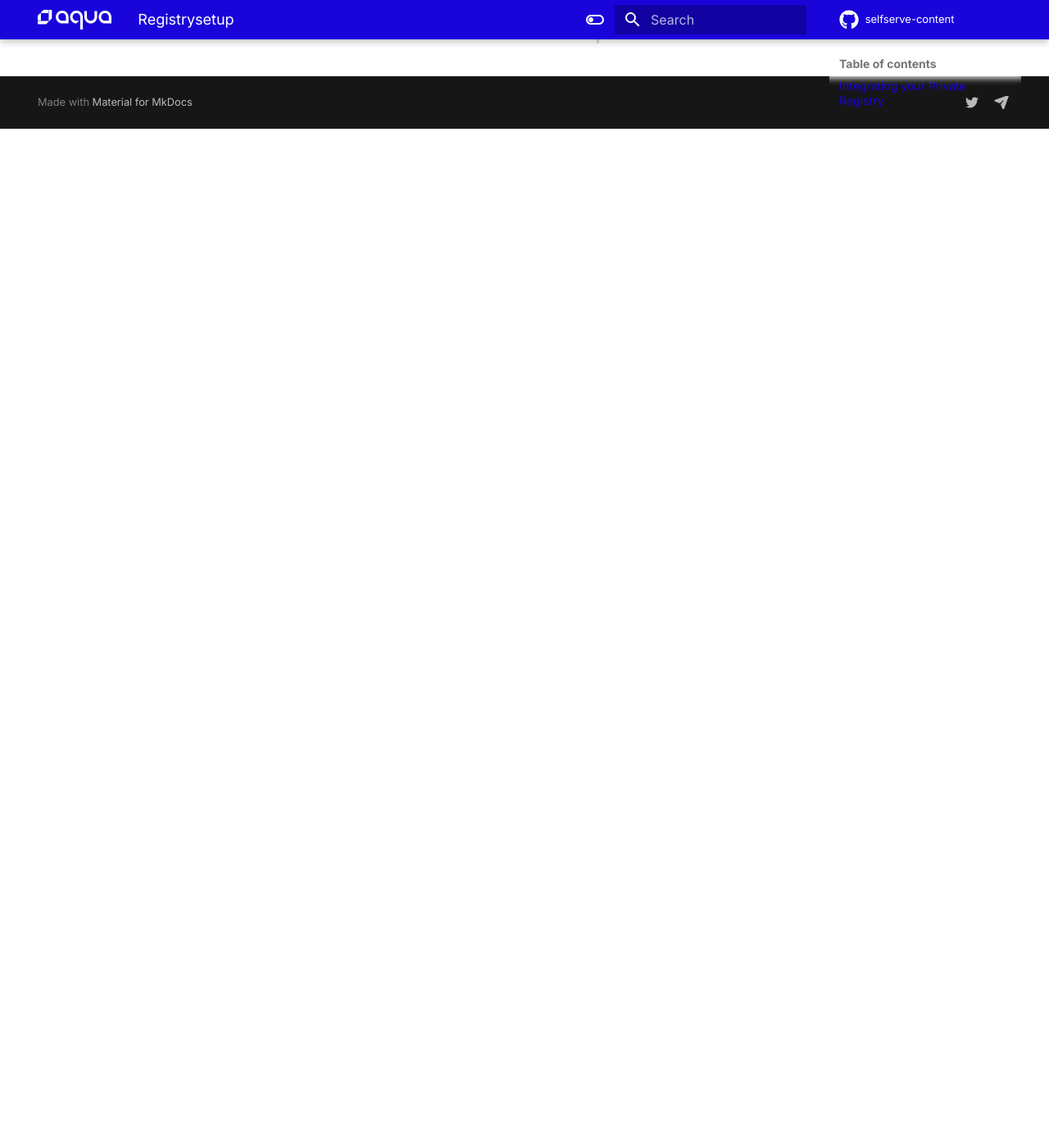
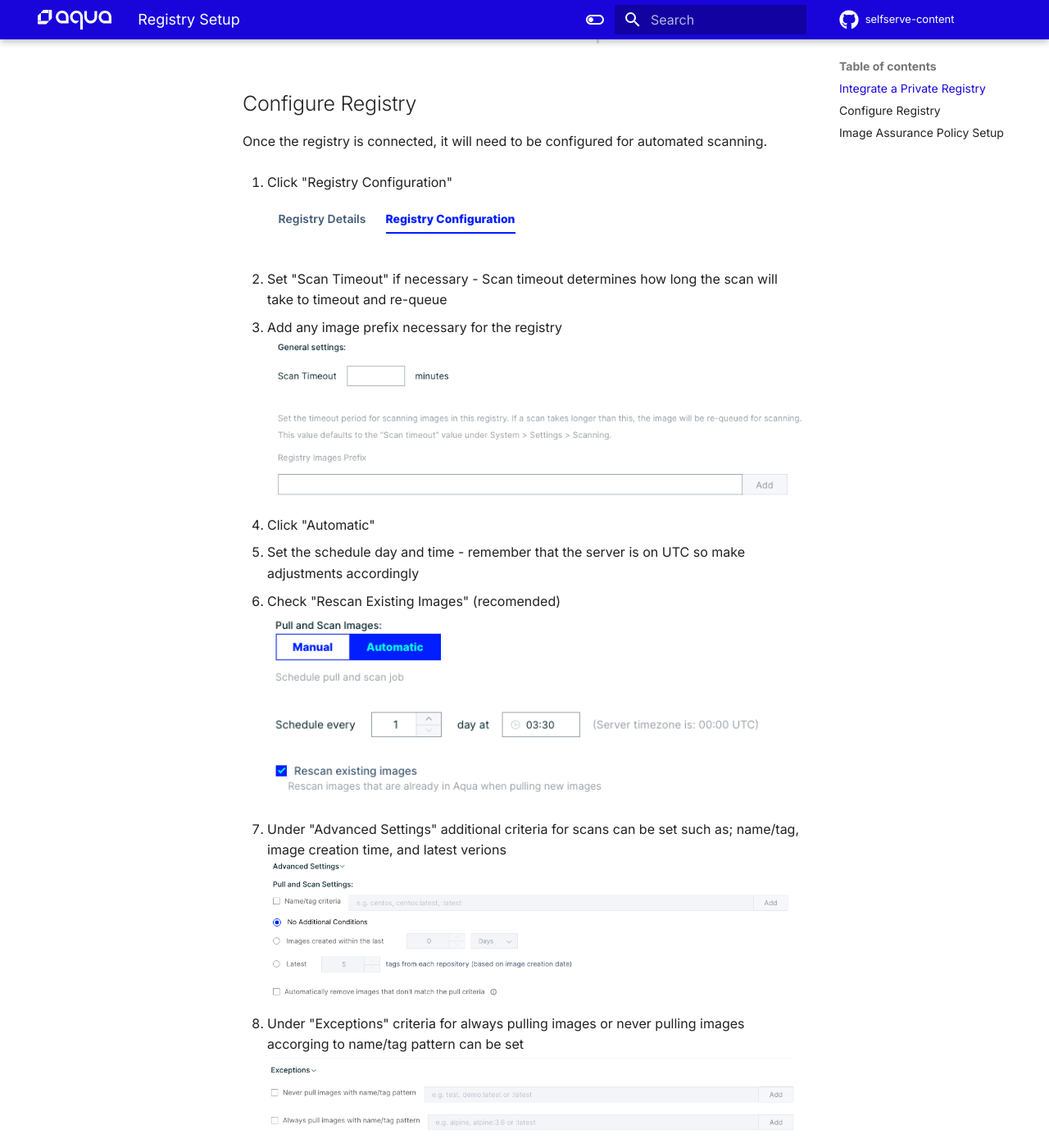
Before and after one commit to kenmccann/self-service, an MkDocs documentation site: the page built from docs/shiftleft/registrysetup.md, in a window 1280 px wide and 1400 px high, scrolled down 3010 px. Shown: the whole window at 82% size. Built offline with MkDocs 1.6.1 and Material for MkDocs 9.7.7, drawn with Linux system fonts in a browser that asks for light colours; a script that is not in the unit is left out; comment, search, counter and statistics services are not loaded; before the commit the page ends 3167 px from its top, so only the background shows below that; some of the changed text lies outside the part shown.

Commit message:
registry config added

```diff
--- a/docs/shiftleft/registrysetup.md
+++ b/docs/shiftleft/registrysetup.md
@@ -1,6 +1,7 @@
-Once the Cloud Connector and Scanners are deployed, you can begin connecting to your private registries
+# Registry Setup
+Once the Cloud Connector and Scanners are deployed, private registries can now be connected
 
-## Integrating your Private Registry
+## Integrate a Private Registry
 
 1. Navigate to Workload Protection and go to "Administration" on the left navigation bar
 ![](../shiftleft/images/integrations1.png)
@@ -39,3 +40,36 @@ Once the Cloud Connector and Scanners are deployed, you can begin connecting to
 
 12. Once the registry has successfully connected, click "Save" in the top left of the page
 ![](../shiftleft/images/savereg.png)
+
+## Configure Registry
+
+Once the registry is connected, it will need to be configured for automated scanning.
+
+1. Click "Registry Configuration"
+<br>
+![](../shiftleft/images/configbutton.png)
+
+2. Set "Scan Timeout" if necessary - Scan timeout determines how long the scan will take to timeout and re-queue
+3. Add any image prefix necessary for the registry
+![](../shiftleft/images/general.png)
+
+4. Click "Automatic"
+5. Set the schedule day and time - remember that the server is on UTC so make adjustments accordingly
+6. Check "Rescan Existing Images" (recomended)
+![](../shiftleft/images/pullandscan.png)
+
+7. Under "Advanced Settings" additional criteria for scans can be set such as; name/tag, image creation time, and latest verions
+![](../shiftleft/images/advanced.png)
+
+8. Under "Exceptions" criteria for always pulling images or never pulling images accorging to name/tag pattern can be set
+![](../shiftleft/images/exceptions.png)
+
+9. It is recomended to turn on the Auto clean up under the "Cleanup Settings" This will remove images and repositories that are no longer present in the Aqua Console
+![](../shiftleft/images/cleanup.png)
+
+10. Don't forget to click "Save" when done
+![](../shiftleft/images/savereg.png)
+
+Once the registry has been connected and configured, Image Assurance Policies should be configured next. Click the link below to move to the next step:
+
+## [Image Assurance Policy Setup](../shiftleft/imageassurancepolicies.md)
```
Also changed, not shown: docs/shiftleft/imageassurancepolicies.md (+37 -3 lines), docs/shiftleft/initialuse.md (+0 -8 lines), docs/shiftleft/images/advanced.png (added), docs/shiftleft/images/cleanup.png (added), docs/shiftleft/images/configbutton.png (added), docs/shiftleft/images/exceptions.png (added), docs/shiftleft/images/fullregsetup.png (added), docs/shiftleft/images/general.png (added), docs/shiftleft/images/pullandscan.png (added).
